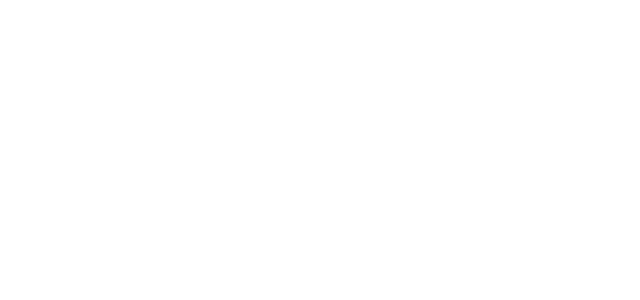
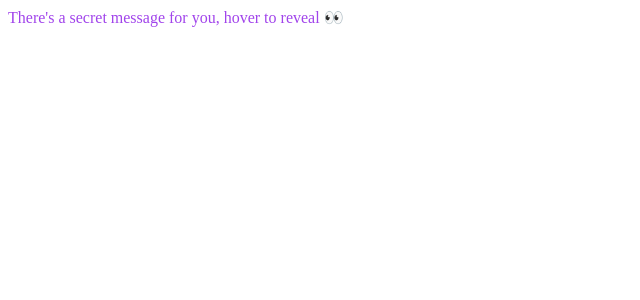
Before and after one commit to PauSolT/angularBasics, an Angular app in the folder angularBasics/: page / in a window 1280 px wide. Shown: the top 300 px of the page, without its empty margins (0-640 px from the left). Built offline with nearby package versions, Linux system fonts and the light colour scheme.

Commit message:
Event handling

```diff
--- a/angularBasics/src/app/app.component.html
+++ b/angularBasics/src/app/app.component.html
@@ -1,5 +1,8 @@
 <main class="main">
-  <div [contentEditable]="isEditable"></div>
+  <section (mouseover)="onMouseOver()">
+    There's a secret message for you, hover to reveal 👀
+      {{ message }}
+  </section>
 </main>
 
 <router-outlet></router-outlet>
--- a/angularBasics/src/app/app.component.ts
+++ b/angularBasics/src/app/app.component.ts
@@ -11,5 +11,8 @@
   styleUrl: './app.component.css'
 })
 export class AppComponent {
-  isEditable = true;
+  message = '';
+  onMouseOver() {
+    this.message = 'Way to go 🚀';
+  }
 }
```
